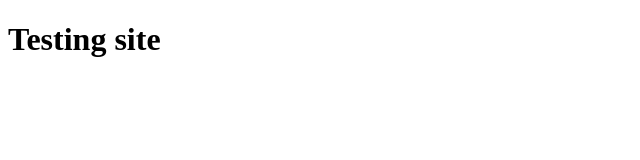
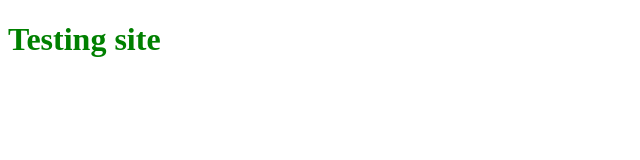
Before and after one commit to Ivanpratt/deployment-dumo, a website: page public/index.html in a window 1280 px wide. Shown: the whole page, without its empty margins (0-640 px from the left). Drawn offline with Linux system fonts and the light colour scheme.

Commit message:
css fix 1

```diff
--- a/public/index.html
+++ b/public/index.html
@@ -5,7 +5,7 @@
     <meta http-equiv="X-UA-Compatible" content="IE=edge">
     <meta name="viewport" content="width=device-width, initial-scale=1.0">
     <title>Landing Page</title>
-    <link rel="styesheet" href="./styles.css"
+    <link rel="stylesheet" href="styles.css">
 </head>
 <body>
     <h1>Testing site</h1>
```
